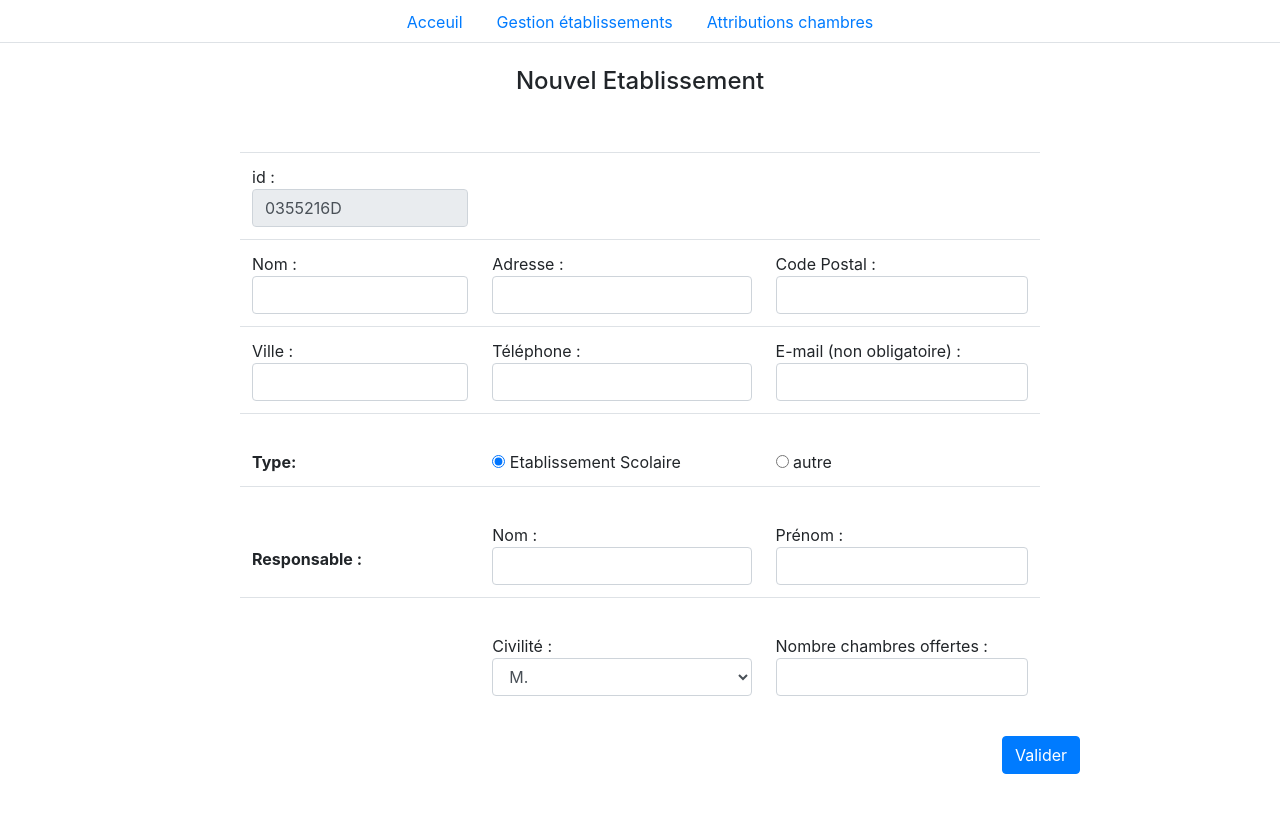
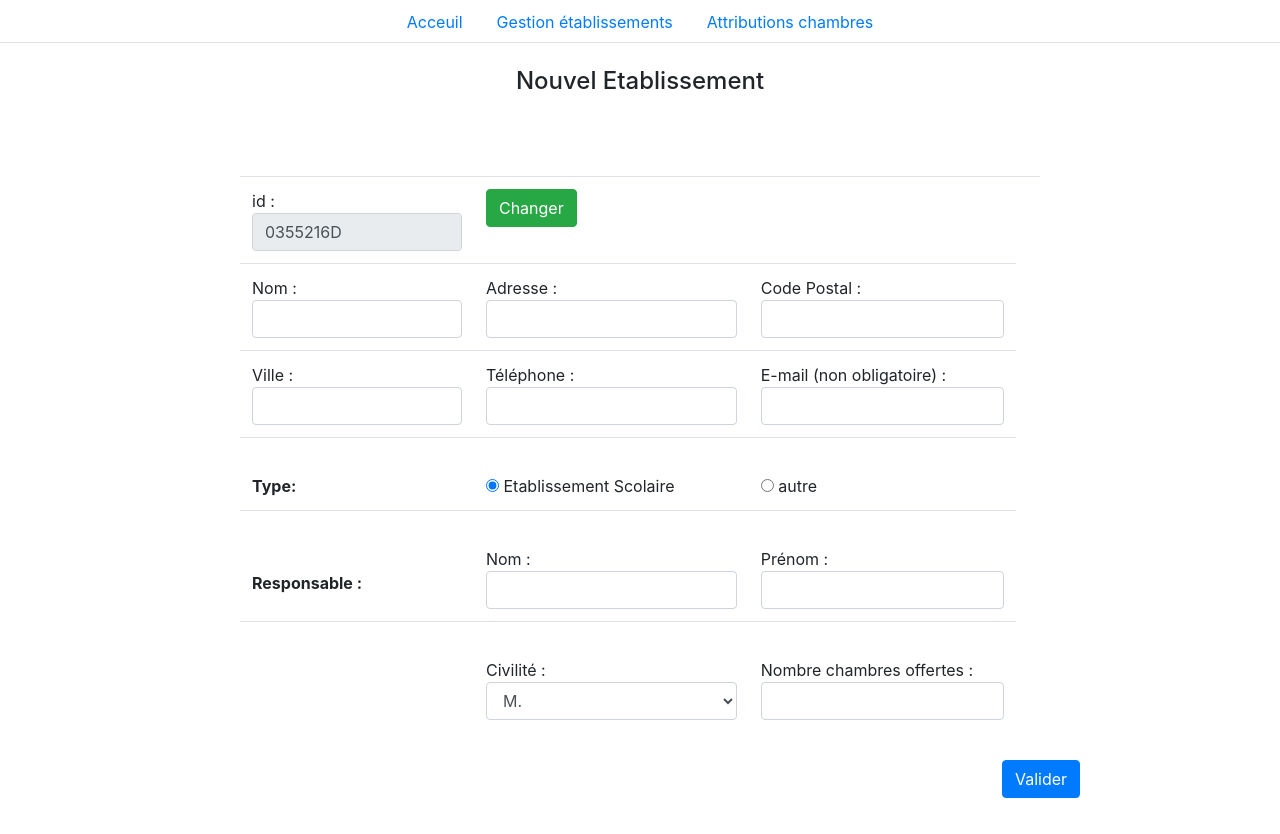
Before and after one commit to huhulacolle/MissionFestival, a PHP site: page /creationEtablissement.php?action=1 in a window 1280 px wide. Shown: the part 199-1033 px from the top of the page. Before the commit the page ends 973 px from the top, so only its background shows below. Run offline with PHP 8.4, Linux system fonts and the light colour scheme; data that the repository does not hold is empty.

Commit message:
Revert "Suppression bouton"
This reverts commit aab7897f8c998a75953a90f4c14a40ecb3433089.

```diff
--- a/creationEtablissement.php
+++ b/creationEtablissement.php
@@ -74,6 +74,10 @@ $id[7] = $chars[rand(0, strlen($chars) - 1)];
             <tr>
                 <td> id : <input type='text' class="form-control" name='id' <?php echo "value='" . $id . "'" ?> size='1'
                         maxlength='8' readonly>
+                            <div class="bouton">
+                    <td><button type="submit" value="Changer" class="btn btn-success mb-2" onclick='window.location.reload(false)' value="Rafraichir"/>Changer</button></td>
+                             </div>
+                    <br>
                 </td>
                 <td>
                 <td> </td>
```
